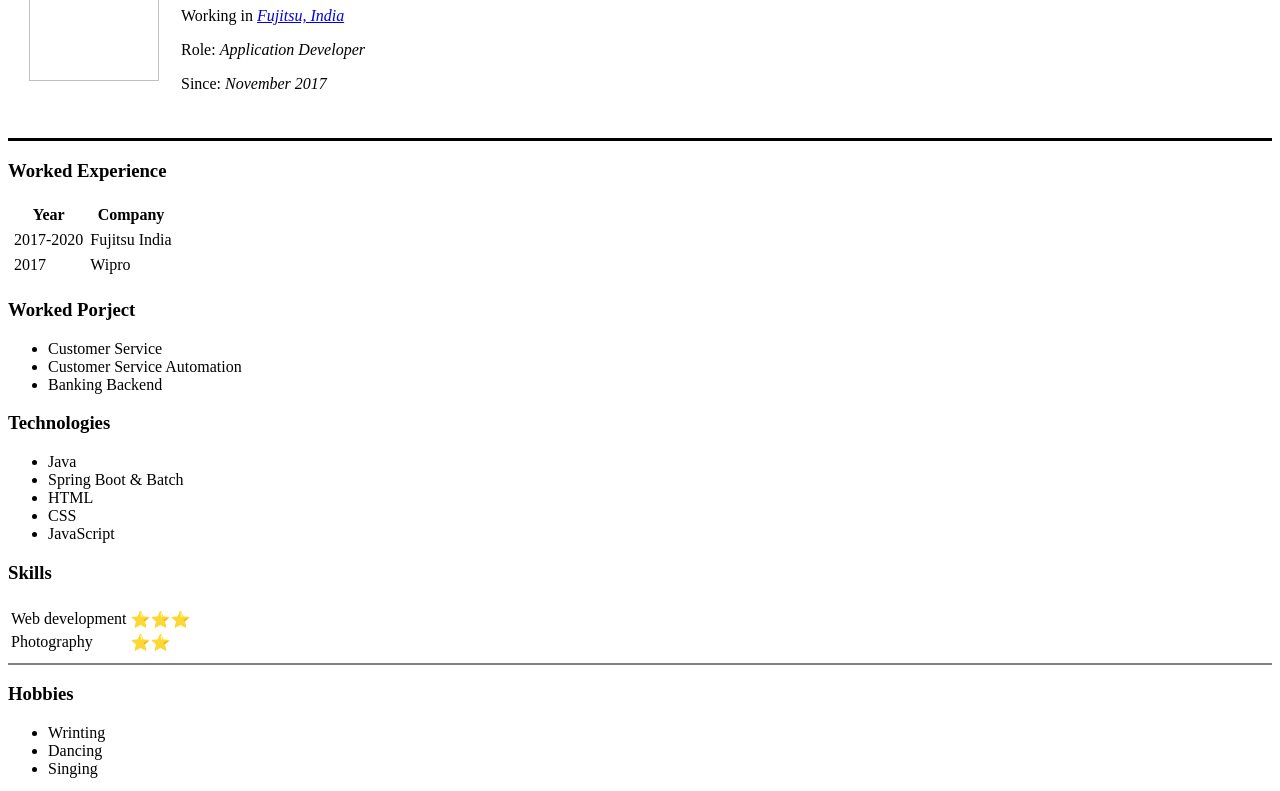
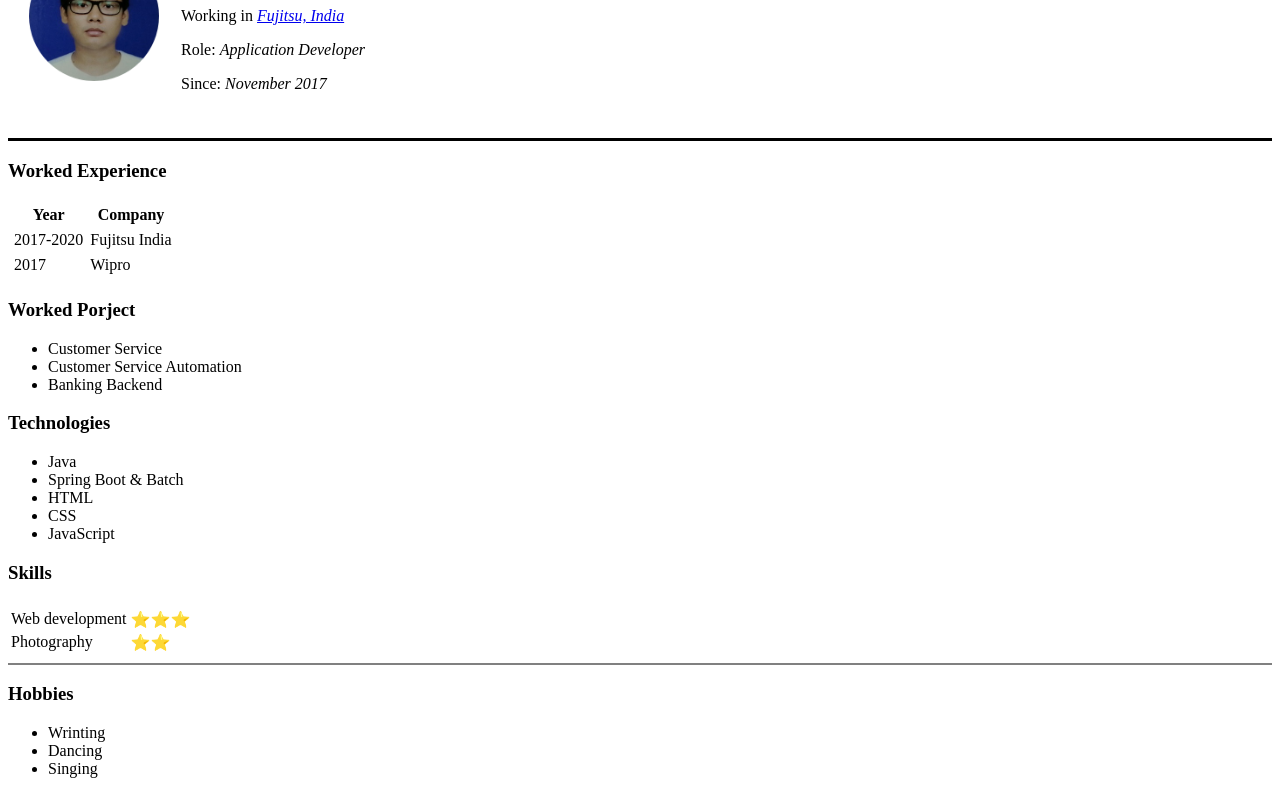
Before and after one commit to Joyshajit/CV, a plain HTML site: page index.html in a window 1280 px wide. Shown: the part 102-893 px from the top of the page. Drawn offline with Linux system fonts and the light colour scheme.

Commit message:
Update index.html

```diff
--- a/index.html
+++ b/index.html
@@ -10,7 +10,7 @@
       <tr>
         <td>
           <img
-            src="/CV/HTML/image/Joysh-circle-cropped.png"
+            src="/CV/image/Joysh-circle-cropped.png"
             width="130"
             height="130"
           />
```
